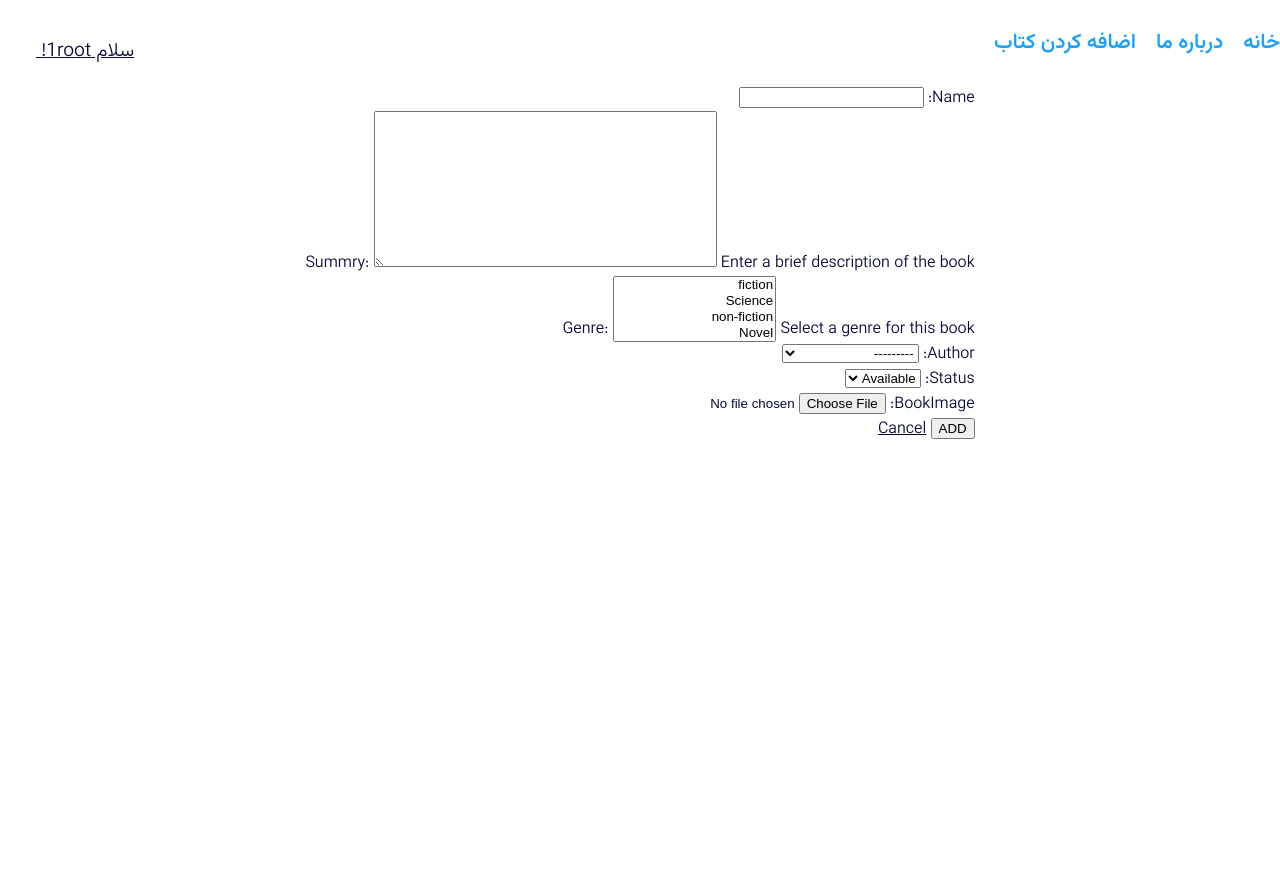
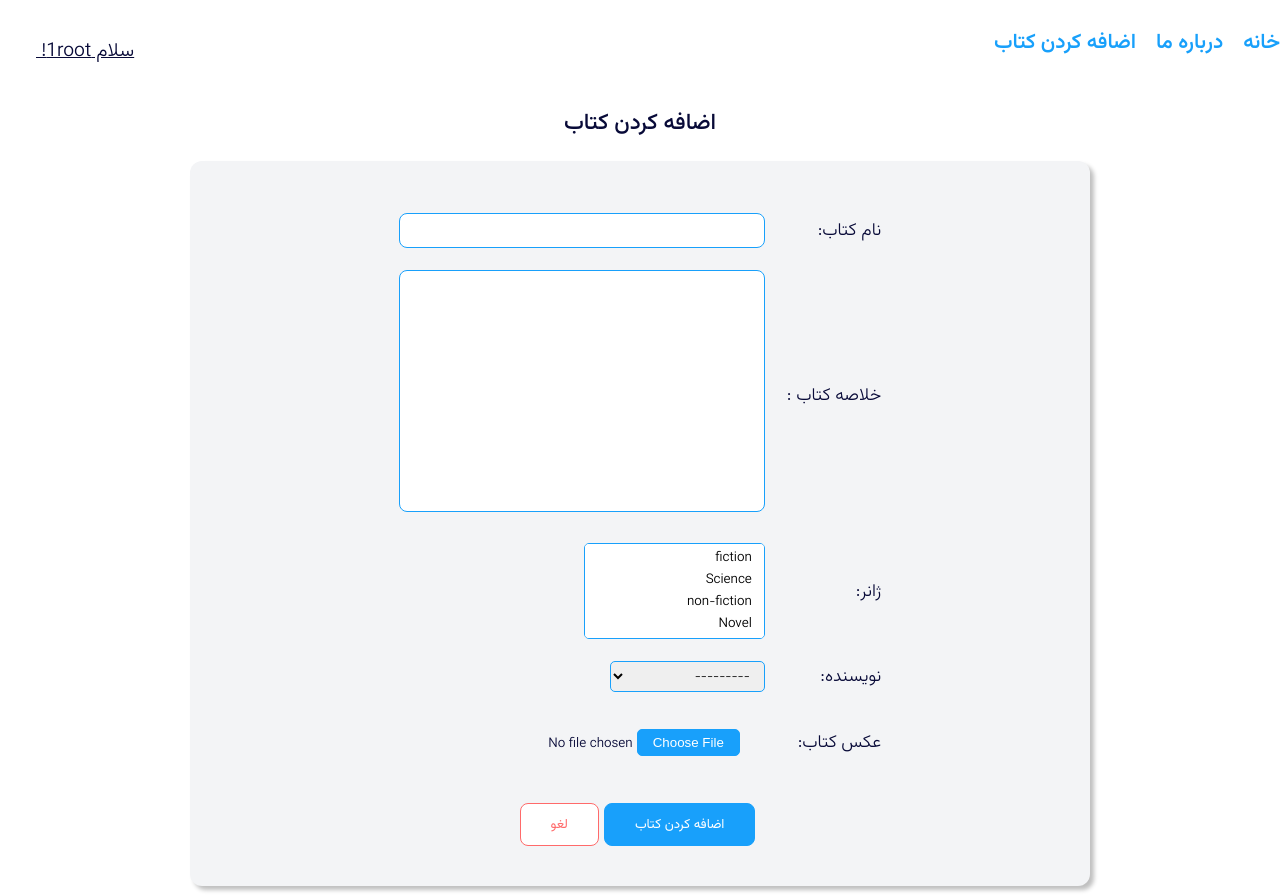
Before and after one commit to MuGhasemi/libraryProject, a Django app: page /book/insert-book/ in a window 1280 px wide. Before the commit the page ends 439 px from the top, so only its background shows below. Run offline with Django 4.2, Linux system fonts and the light colour scheme; a user stored in the database is signed in; data comes from the database, SQL or seed files in the repository.

Commit message:
assigned style to insert-form and fixed UI insert-book

```diff
--- a/book/forms.py
+++ b/book/forms.py
@@ -11,7 +11,21 @@
 class InsertBookForm(forms.ModelForm):
     class Meta:
         model = Book
-        fields = '__all__'
+        fields = {'name', 'summry', 'genre', 'author', 'bookImage'}
+        widgets = {
+            'name': forms.TextInput(attrs={
+                'id': 'add-book-name',
+                'type': 'text',
+            }),
+            'summry': forms.Textarea(attrs={
+                'id':'add-book-sumery',
+            }),
+            'bookImage': forms.FileInput(attrs={
+                'id': 'add-book-img',
+                'accept': '.jpg,.jpeg,.png,.PNG,.JPG,.JPEG',
+                'class':'add-book-img'
+            })
+        }
 
 class EditBookForm(forms.ModelForm):
     class Meta:
--- a/book/views.py
+++ b/book/views.py
@@ -51,7 +51,7 @@
             return redirect(settings.LOGIN_REDIRECT_URL)
         else:
             messages.success(request, 'Book add failed.', 'danger')
-            return redirect('/book/insert-book')
+            return redirect('/book/insert-book/')
     else:
         book = InsertBookForm()
         context = {
--- a/templates/media/book/insertBook.html
+++ b/templates/media/book/insertBook.html
@@ -3,10 +3,96 @@
 {% block title %}Insert-Book{% endblock %}
 
 {% block content %}
-    <form action="" method="post" enctype="multipart/form-data" novalidate>
-        {% csrf_token %}
-        {{ form.as_p }}
-        <button class="btn btn-success">ADD</button>
-        <a href="{% url 'book:home' %}" class="btn btn-danger">Cancel</a>
-    </form>
+    <main class="admin-add-book container">
+            <h3>اضافه کردن کتاب</h3>
+            <div class="admin-add-book-container">
+                <div class="add-book-det">
+                    <form action="" method="post" enctype="multipart/form-data" novalidate>
+                        {% csrf_token %}
+                        <table class="table-add-book-admin">
+                            <tr>
+                                <td>
+                                    <label for="add-book-name">نام کتاب:</label>
+                                </td>
+                                <td>
+                                    {% comment %} <input
+                                        type="text"
+                                        name=""
+                                        id="add-book-name"
+                                    />{% endcomment %}
+                                    {{ form.name }}
+                                </td>
+                            </tr>
+                            <tr>
+                                <td>
+                                    <label for="add-book-sumery"
+                                        >خلاصه کتاب :
+                                    </label>
+                                </td>
+                                <td>
+                                    {% comment %} <textarea
+                                        name=""
+                                        id="add-book-sumery"
+                                        cols="30"
+                                        rows="10"
+                                    ></textarea> {% endcomment %}
+                                    {{ form.summry }}
+                                </td>
+                            </tr>
+                            <tr>
+                                <td><label for="add-book-gen">ژانر:</label></td>
+                                <td>
+                                    {% comment %} <select
+                                        name="add-book-gen"
+                                        id="add-book-gen"
+                                    >
+                                        <option value="val1">مقدار 1</option>
+                                        <option value="val2">مقدار 2</option>
+                                        <option value="val3">مقدار 3</option>
+                                    </select> {% endcomment %}
+                                    {{ form.genre }}
+                                </td>
+                            </tr>
+                            <tr>
+                                <td>
+                                    <label for="add-book-aut">نویسنده:</label>
+                                </td>
+                                <td>
+                                    {% comment %} <select
+                                        name="add-book-aut"
+                                        id="add-book-aut"
+                                    >
+                                        <option value="val1">مقدار 1</option>
+                                        <option value="val2">مقدار 2</option>
+                                        <option value="val3">مقدار 3</option>
+                                    </select> {% endcomment %}
+                                    {{ form.author }}
+                                </td>
+                            </tr>
+                            <tr>
+                                <td>
+                                    <label for="add-book-img">عکس کتاب:</label>
+                                </td>
+                                <td>
+                                    {% comment %} <input
+                                        accept=".jpg,.jpeg,.png,.PNG,.JPG,.JPEG"
+                                        type="file"
+                                        name="add-book-img"
+                                        id="add-book-img"
+                                        class="add-book-img"
+                                    /> {% endcomment %}
+                                    {{ form.bookImage }}
+                                </td>
+                            </tr>
+                        </table>
+                        <div class="add-book-btns-det">
+                            <button class="add-book-btns-add">
+                                اضافه کردن کتاب
+                            </button>
+                            <button class="add-book-btns-cancel">لغو</button>
+                        </div>
+                    </form>
+                </div>
+            </div>
+        </main>
 {% endblock %}
```
